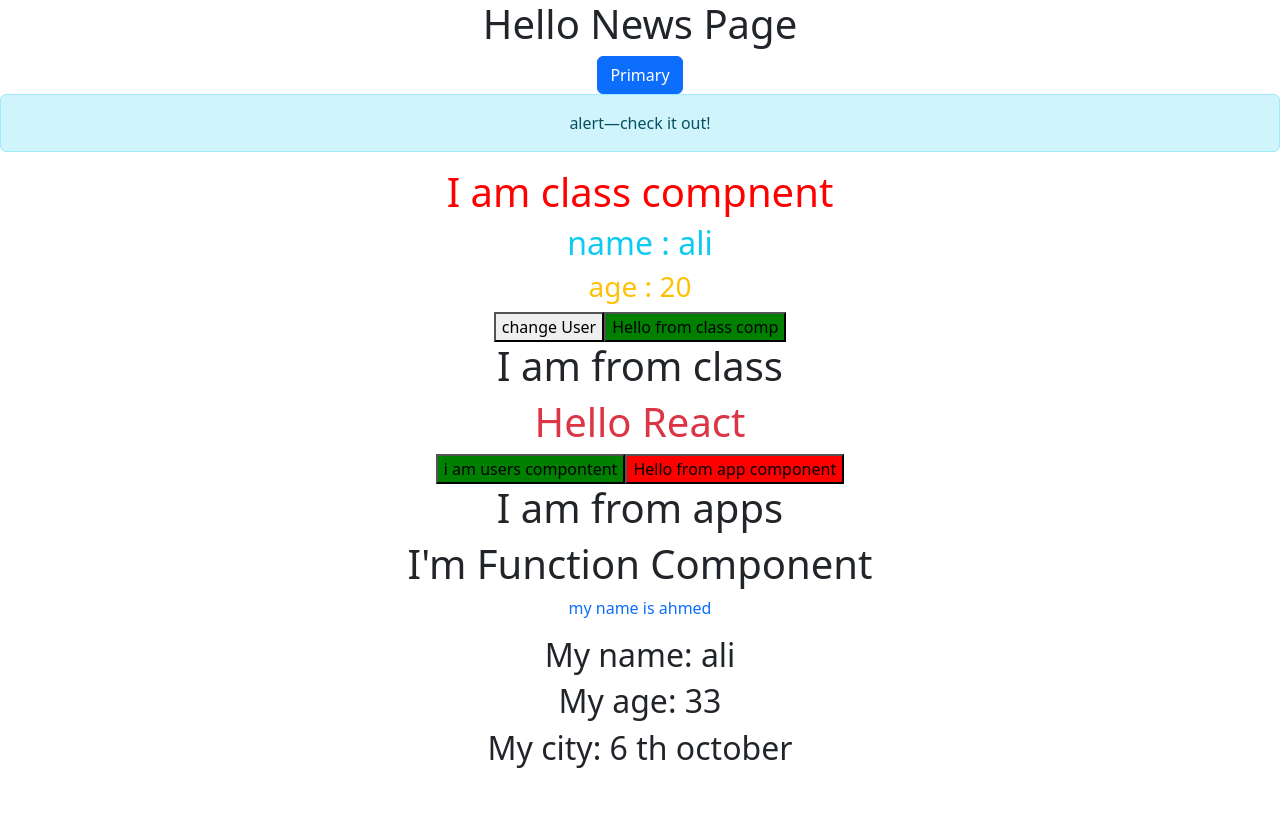
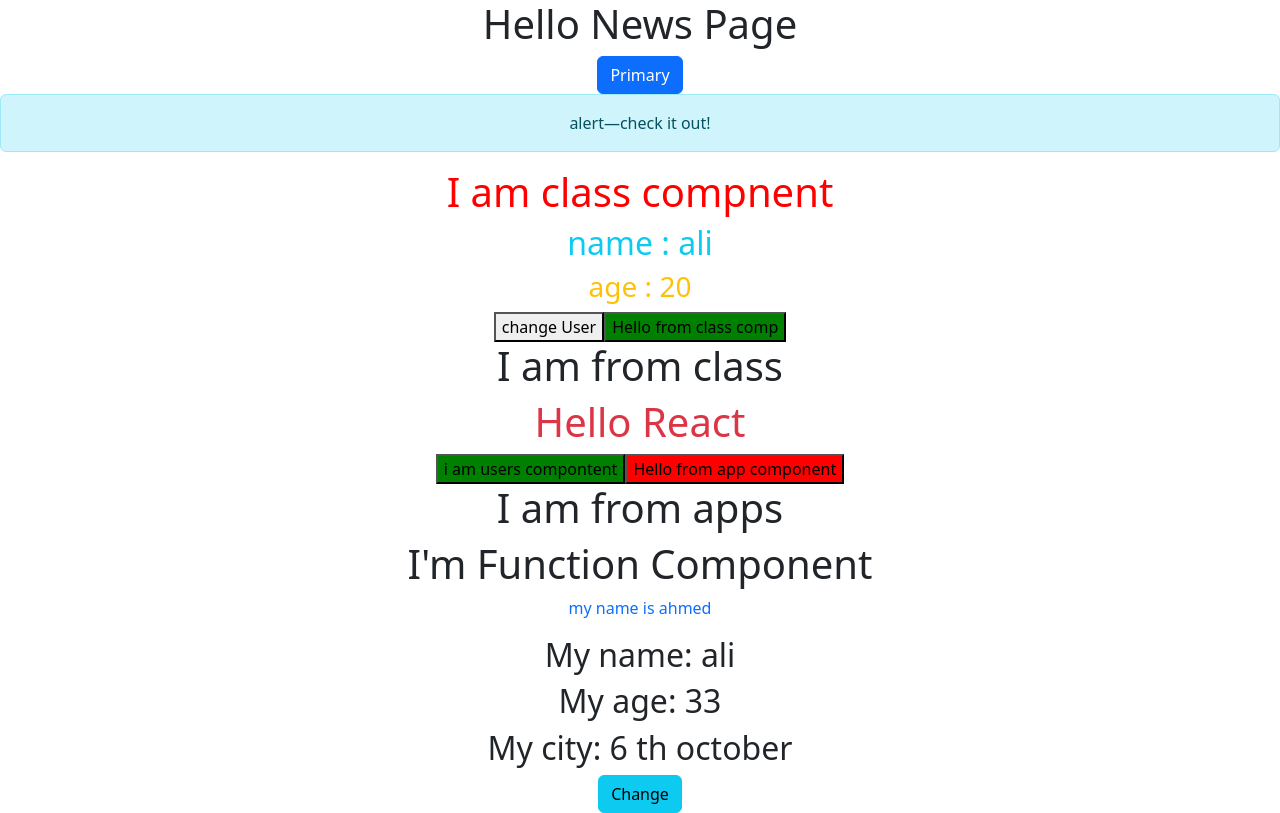
Before and after one commit to abdelrahmanShabaan/React_js_ITI_XMaster_Packages, a React (Create React App) app: page / in a window 1280 px wide. Built offline with nearby package versions, Linux system fonts and the light colour scheme.

Commit message:
//function change

```diff
--- a/src/AppFunctionComponent.js
+++ b/src/AppFunctionComponent.js
@@ -14,6 +14,14 @@ function AppFunctionComponent(){
     })
 
 
+        //function change
+       const changeInfo = () => {
+            setInfo({
+                //save same defualt
+                ...info,
+                name: "abdelrahman",
+            })
+        }
 
     // output
     return(
@@ -23,6 +31,8 @@ function AppFunctionComponent(){
         <h2> My name: {info.name}</h2>
         <h2> My age: {info.age}</h2>
         <h2> My city: {info.city}</h2>
+        <button className="btn btn-info" onClick={()=>changeInfo()}>Change </button>
+
         </>
     )
 
```
